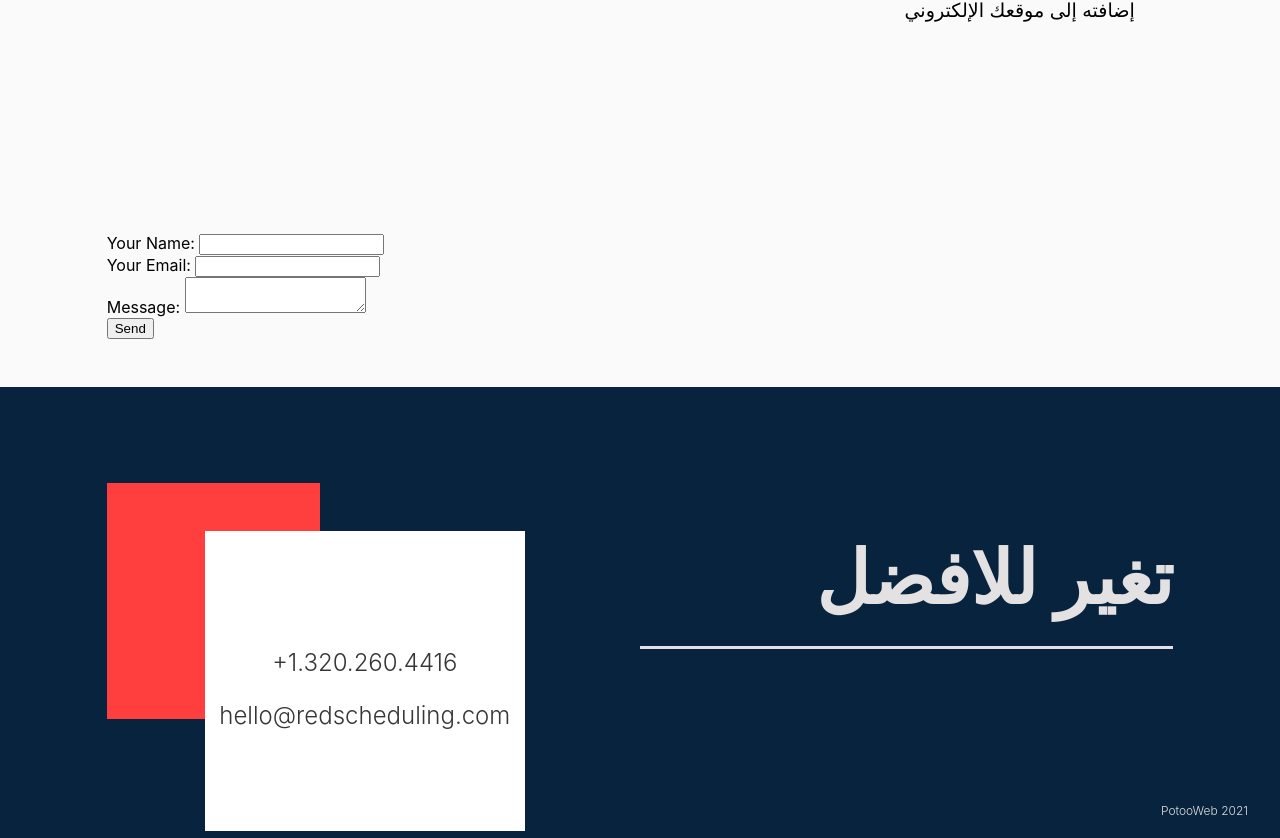
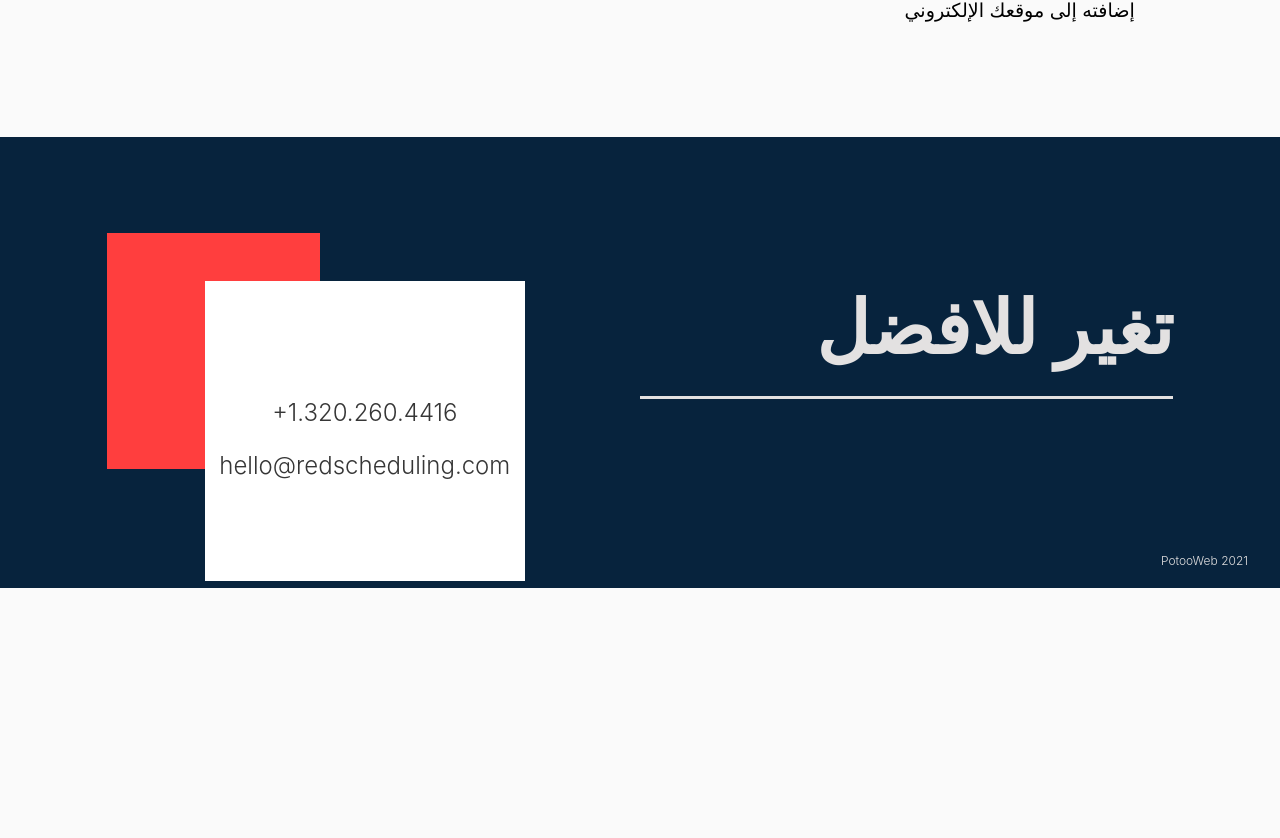
Before and after one commit to ahmedalfgit/scheduling, a React (Create React App) app: page / in a window 1280 px wide. Shown: the part 4849-5687 px from the top of the page. After the commit the page ends 5437 px from the top, so only its background shows below. Built offline with nearby package versions, Linux system fonts and the light colour scheme.

Commit message:
delete the form section

```diff
--- a/src/components/Project.js
+++ b/src/components/Project.js
@@ -120,9 +120,9 @@ const FullWidthGrid = (props) => {
         <Grid item xs={12} sm={12} className="my-xs-5">
           <Logo/>
         </Grid>
-        <Grid item xs={12} sm={12} className="my-xs-5">
+        {/* <Grid item xs={12} sm={12} className="my-xs-5">
           <Form/>
-        </Grid>
+        </Grid> */}
       </Grid>
     </div>
   );
```
